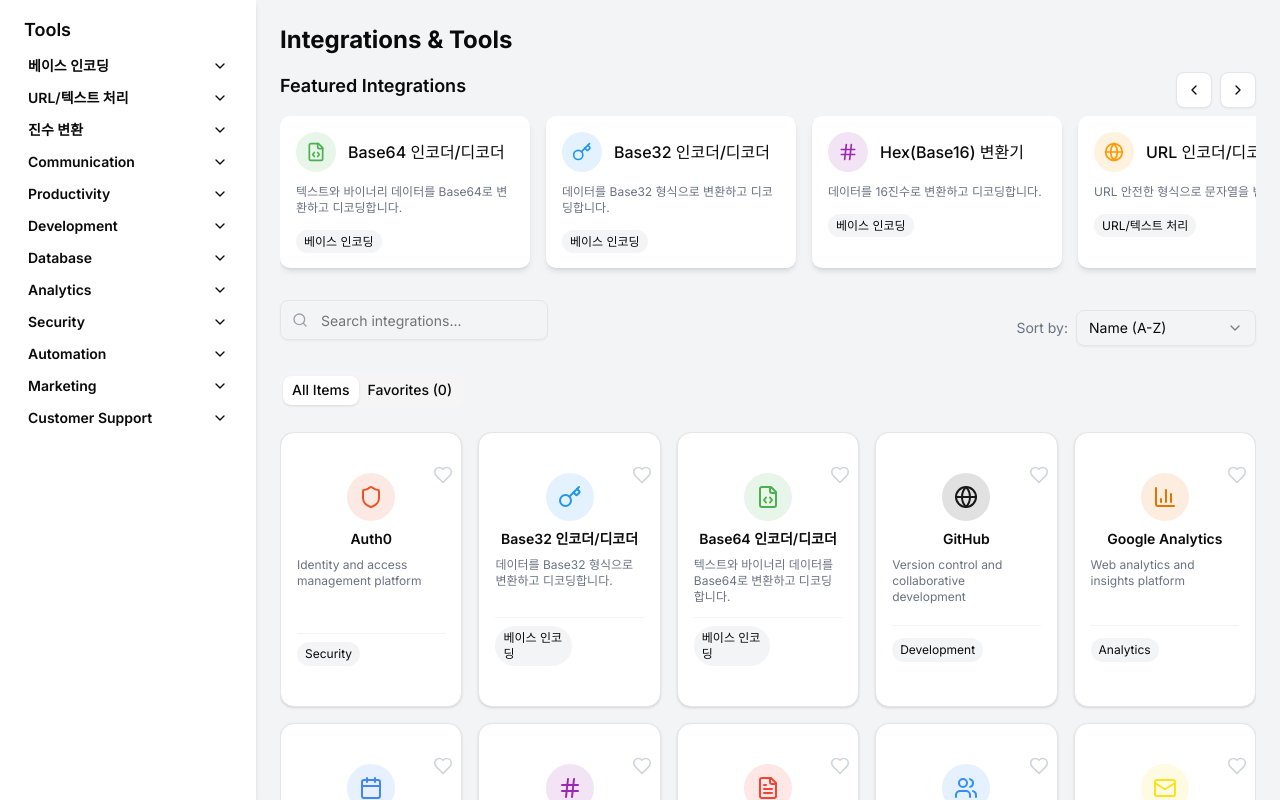
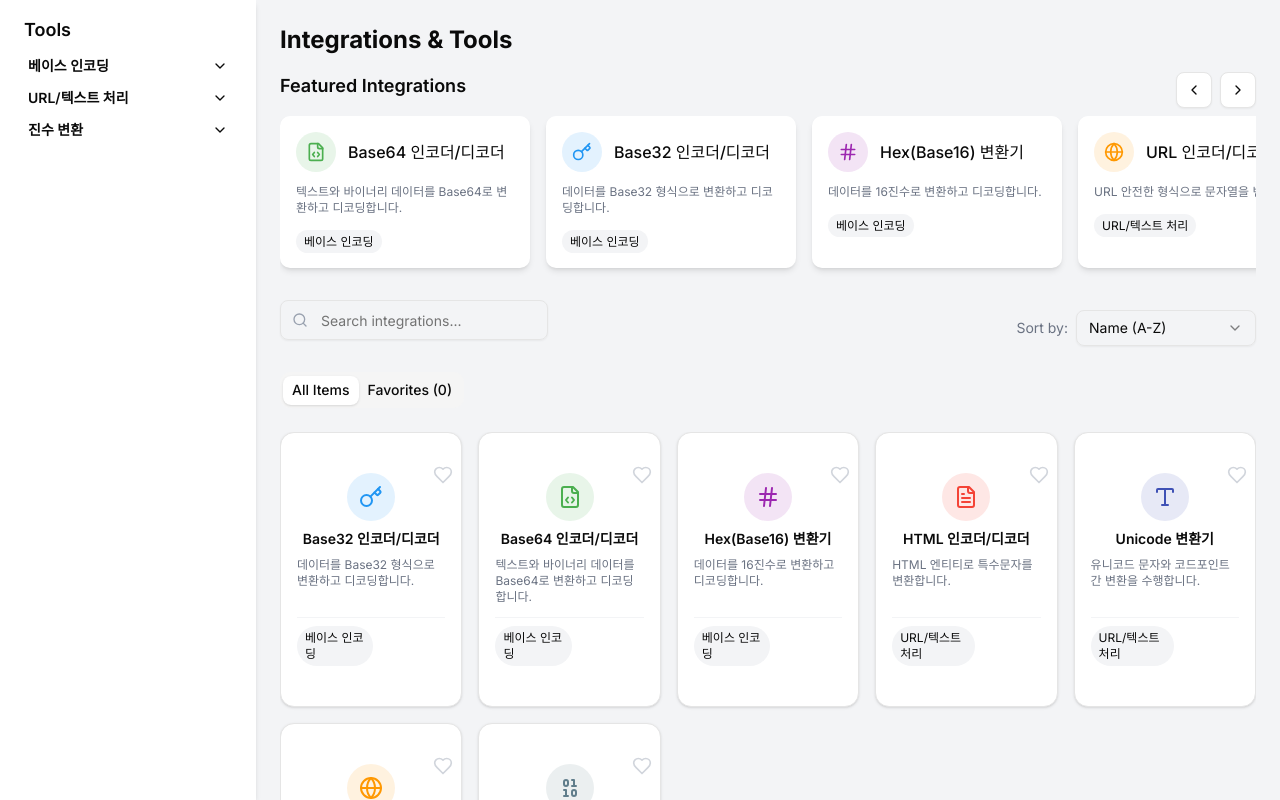
Before and after one commit to changhachangha/ai-project, a Next.js app: page / in a window 1280 px wide. Built offline with nearby package versions, Linux system fonts and the light colour scheme.

Commit message:
개발 업데이트 3

```diff
--- a/app/data/integrations.ts
+++ b/app/data/integrations.ts
@@ -1,128 +1,25 @@
 import { encodingTools } from './encoding-tools';
 import type { Integration } from './types';
-import {
-  Database,
-  Globe,
-  Mail,
-  MessageSquare,
-  Calendar,
-  BarChart3,
-  FileText,
-  Shield,
-  Zap,
-  Users
-} from 'lucide-react';
 
-// 추가 Integration 데이터 (예제)
-const otherIntegrations: Integration[] = [
-  {
-    id: 'slack',
-    name: 'Slack',
-    description: 'Team communication and collaboration platform',
-    category: 'Communication',
-    icon: MessageSquare,
-    color: '#4A154B',
-  },
-  {
-    id: 'google-calendar',
-    name: 'Google Calendar',
-    description: 'Schedule and manage your time effectively',
-    category: 'Productivity',
-    icon: Calendar,
-    color: '#4285F4',
-  },
-  {
-    id: 'notion',
-    name: 'Notion',
-    description: 'All-in-one workspace for notes, docs, and collaboration',
-    category: 'Productivity',
-    icon: FileText,
-    color: '#000000',
-  },
-  {
-    id: 'github',
-    name: 'GitHub',
-    description: 'Version control and collaborative development',
-    category: 'Development',
-    icon: Globe,
-    color: '#181717',
-  },
-  {
-    id: 'postgresql',
-    name: 'PostgreSQL',
-    description: 'Advanced open source relational database',
-    category: 'Database',
-    icon: Database,
-    color: '#336791',
-  },
-  {
-    id: 'analytics',
-    name: 'Google Analytics',
-    description: 'Web analytics and insights platform',
-    category: 'Analytics',
-    icon: BarChart3,
-    color: '#E37400',
-  },
-  {
-    id: 'auth0',
-    name: 'Auth0',
-    description: 'Identity and access management platform',
-    category: 'Security',
-    icon: Shield,
-    color: '#EB5424',
-  },
-  {
-    id: 'zapier',
-    name: 'Zapier',
-    description: 'Automate workflows between apps',
-    category: 'Automation',
-    icon: Zap,
-    color: '#FF4A00',
-  },
-  {
-    id: 'mailchimp',
-    name: 'Mailchimp',
-    description: 'Email marketing and automation platform',
-    category: 'Marketing',
-    icon: Mail,
-    color: '#FFE01B',
-  },
-  {
-    id: 'intercom',
-    name: 'Intercom',
-    description: 'Customer messaging and support platform',
-    category: 'Customer Support',
-    icon: Users,
-    color: '#338EF7',
-  },
-];
-
-// 모든 도구들을 합칩니다.
-export const allTools: Integration[] = [...encodingTools, ...otherIntegrations];
-
-// 모든 도구들을 카테고리별로 그룹화합니다.
-const groupedTools = allTools.reduce(
-  (acc, tool) => {
+// 기존의 평평한 배열을 카테고리별로 그룹화된 배열로 변경합니다.
+const groupedTools = encodingTools.reduce((acc, tool) => {
     // 현재 도구의 카테고리를 찾습니다.
     let group = acc.find((g) => g.category === tool.category);
 
     // 그룹이 없으면 새로 생성합니다.
     if (!group) {
-      group = { category: tool.category, tools: [] };
-      acc.push(group);
+        group = { category: tool.category, tools: [] };
+        acc.push(group);
     }
 
     // 현재 그룹에 도구를 추가합니다.
     group.tools.push(tool);
 
     return acc;
-  },
-  [] as { category: string; tools: Integration[] }[]
-);
+}, [] as { category: string; tools: Integration[] });
 
 // 외부에서 사용할 데이터들을 export 합니다.
-export { groupedTools };
-export const allCategories: string[] = [
-  'All',
-  ...groupedTools.map((g) => g.category),
-];
+// 외부에서 사용할 데이터들을 export 합니다.
+export { groupedTools, type Integration };
+export const allTools: Integration[] = [...encodingTools];
+export const allCategories: string[] = ['All', ...groupedTools.map((g) => g.category)];
```
